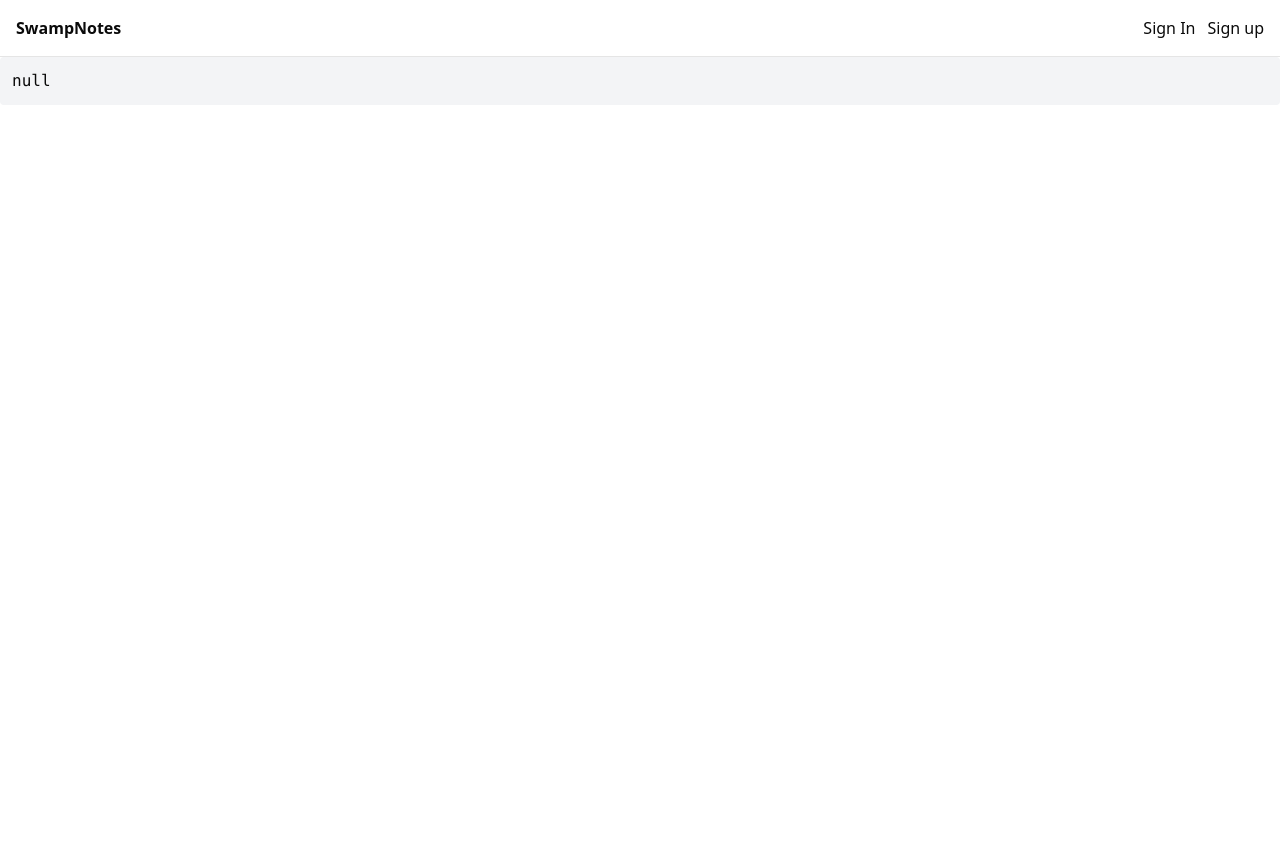
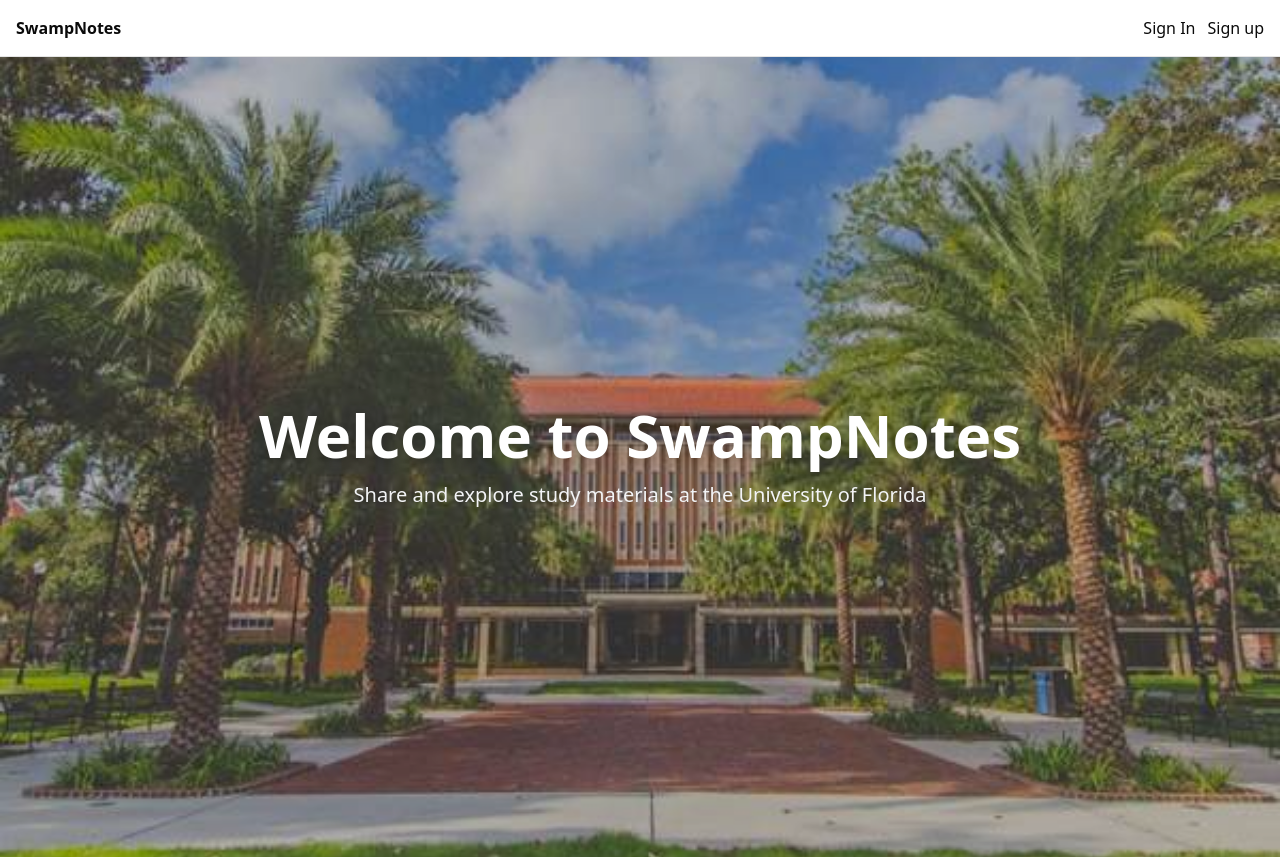
Before and after one commit to swe-team-8/swampnotes, a Next.js app in the folder apps/web/: page / in a window 1280 px wide. Before the commit the page ends 800 px from the top, so only its background shows below. Built offline with nearby package versions, Linux system fonts and the light colour scheme; no server answers.

Commit message:
Landing page overhaul

```diff
--- a/apps/web/src/app/page.tsx
+++ b/apps/web/src/app/page.tsx
@@ -1,4 +1,5 @@
 "use client";
+import Image from "next/image";
 import { useAuth } from "@clerk/nextjs";
 import { useEffect, useState } from "react";
 
@@ -18,5 +19,24 @@ export default function WhoAmI() {
     })();
   }, [isSignedIn, getToken]);
 
-  return <pre className="p-3 bg-gray-100 rounded">{JSON.stringify(me, null, 2)}</pre>;
+  return (
+    <main className="relative h-screen w-full flex items-center justify-center text-center text-white">
+      <Image
+        src="/nice_lib.jpg"
+        alt="nice place"
+        fill
+        className="object-cover brightness-75"
+        priority
+      />
+
+      <div className="z-10 space-y-4">
+        <h1 className="text-6xl font-extrabold drop-shadow-lg">
+          Welcome to SwampNotes
+        </h1>
+        <p className="text-xl text-gray-100 max-w-xl mx-auto">
+          Share and explore study materials at the University of Florida
+        </p>
+      </div>
+    </main>
+  );
 }
```
Also changed, not shown: apps/web/public/nice_lib.jpg (added).
